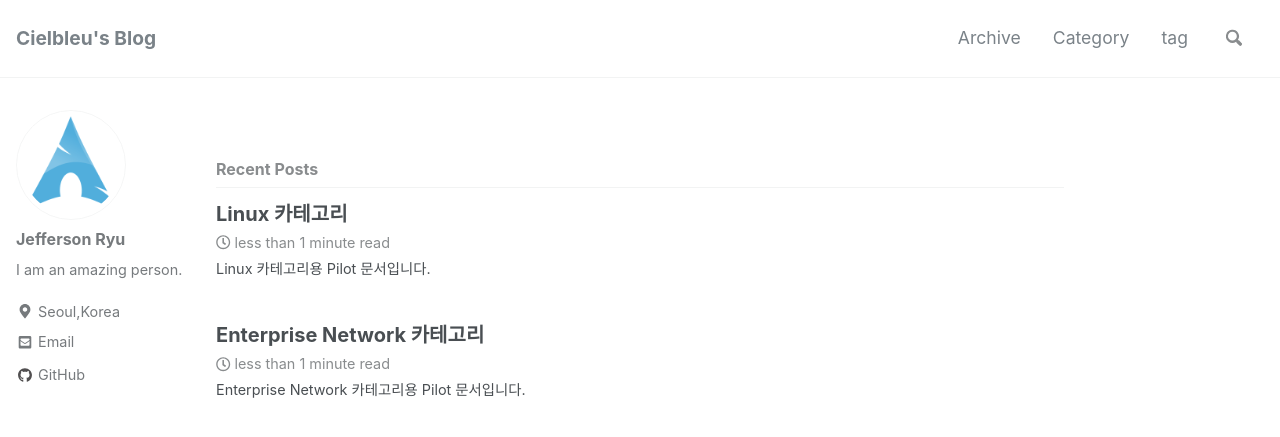
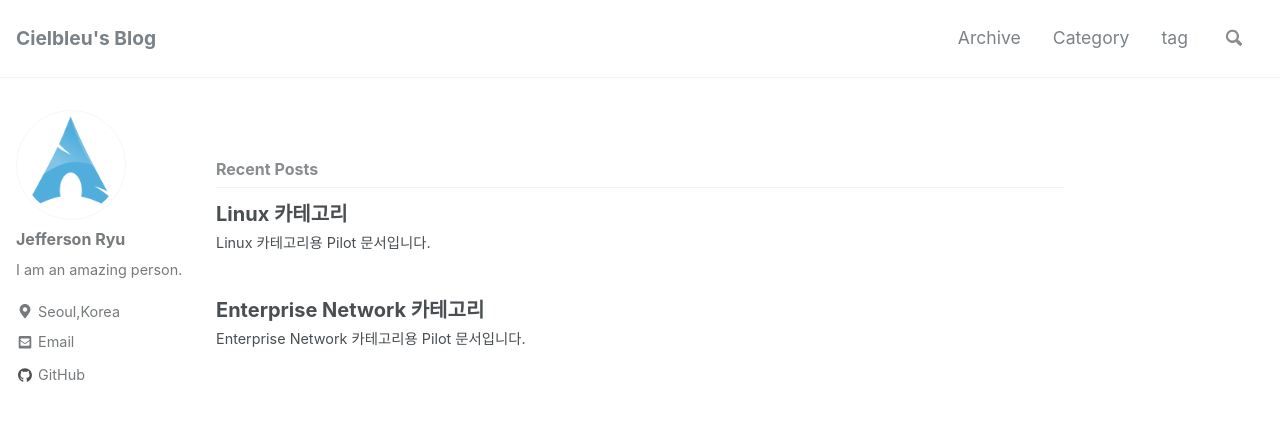
Before and after one commit to cielbleu/cielbleu.github.io, a Jekyll site: the page built from index.html, in a window 1280 px wide and 900 px high. Shown: the top 437 px of the window. Built offline with Jekyll 4.4.1, drawn with Linux system fonts in a browser that asks for light colours; nearby versions of some CDN libraries; the list of posts is cut into pages by our own code; part of the change alters nothing that is shown.

Commit message:
Update _config.yml

```diff
--- a/_config.yml
+++ b/_config.yml
@@ -59,7 +59,7 @@ reCaptcha:
 atom_feed:
   path                   : # blank (default) uses feed.xml
 search                   : true # true, false (default)
-search_full_content      : true # true, false (default)
+search_full_content      : false # true, false (default)
 search_provider          : # lunr (default), algolia, google
 algolia:
   application_id         : # YOUR_APPLICATION_ID
@@ -265,7 +265,7 @@ defaults:
     values:
       layout: single
       author_profile: true
-      read_time: true
+      read_time: false
       comments: true # true
       share: true
       related: true
```
